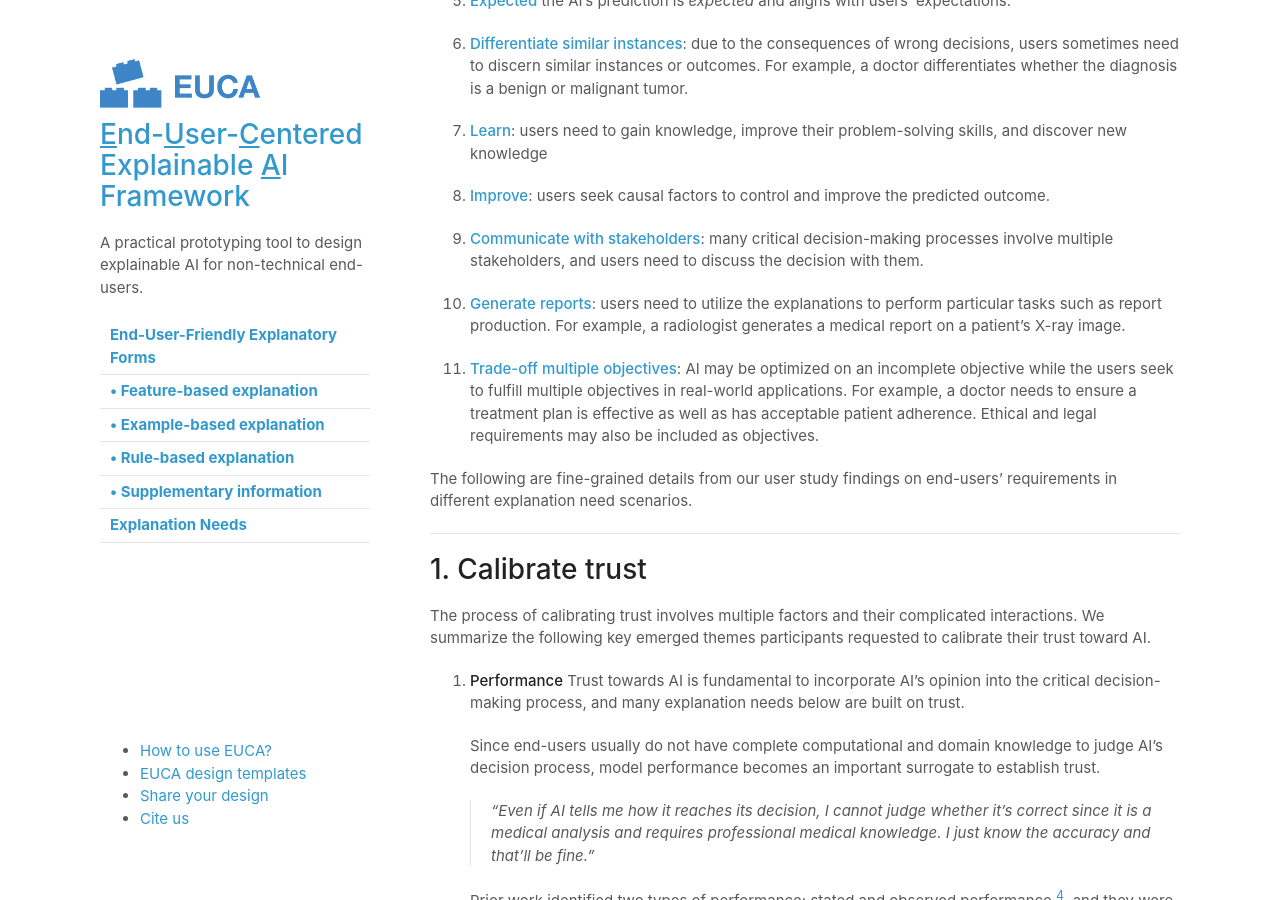
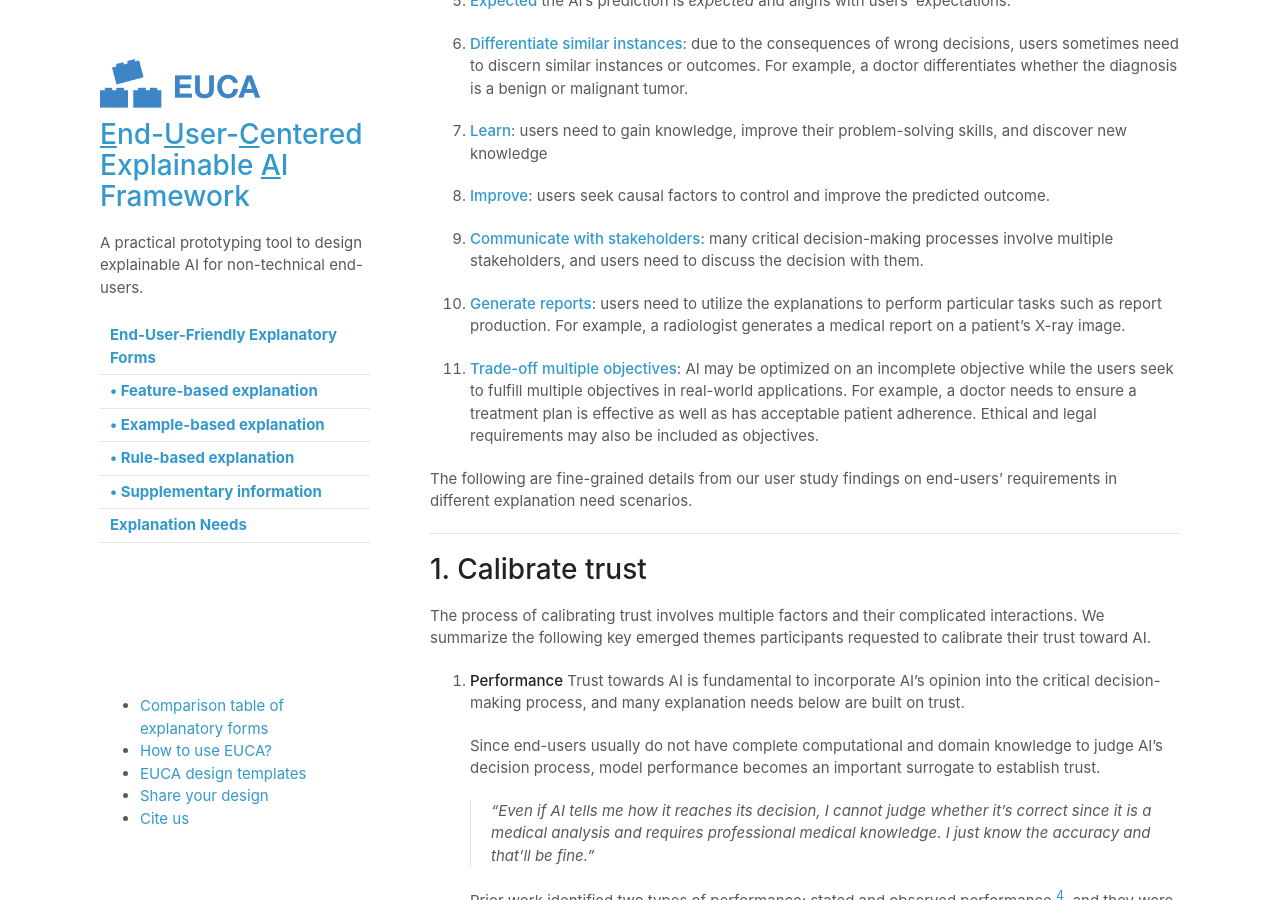
Before and after one commit to data-corentinv/end-user-xai, a Jekyll site: the page built from need.md, in a window 1280 px wide and 900 px high, scrolled down 438 px. Built offline with Jekyll 4.4.1, drawn with Linux system fonts in a browser that asks for light colours; our own code applies the rules of GitHub Pages for plain Markdown files.

Commit message:
Update default.html

```diff
--- a/_layouts/default.html
+++ b/_layouts/default.html
@@ -49,6 +49,7 @@
       </section>
       <footer>
          <ul>
+         <li><a href="https://weina.me/end-user-xai/explanatory_form#table">Comparison table of explanatory forms</a></li>
          <li><a href="https://weina.me/end-user-xai/#prototyping">How to use EUCA?</a></li>
          <li><a href="https://weina.me/end-user-xai/#template">EUCA design templates</a></li>
          <li><a href="https://weina.me/end-user-xai/#share">Share your design</a></li>
```
